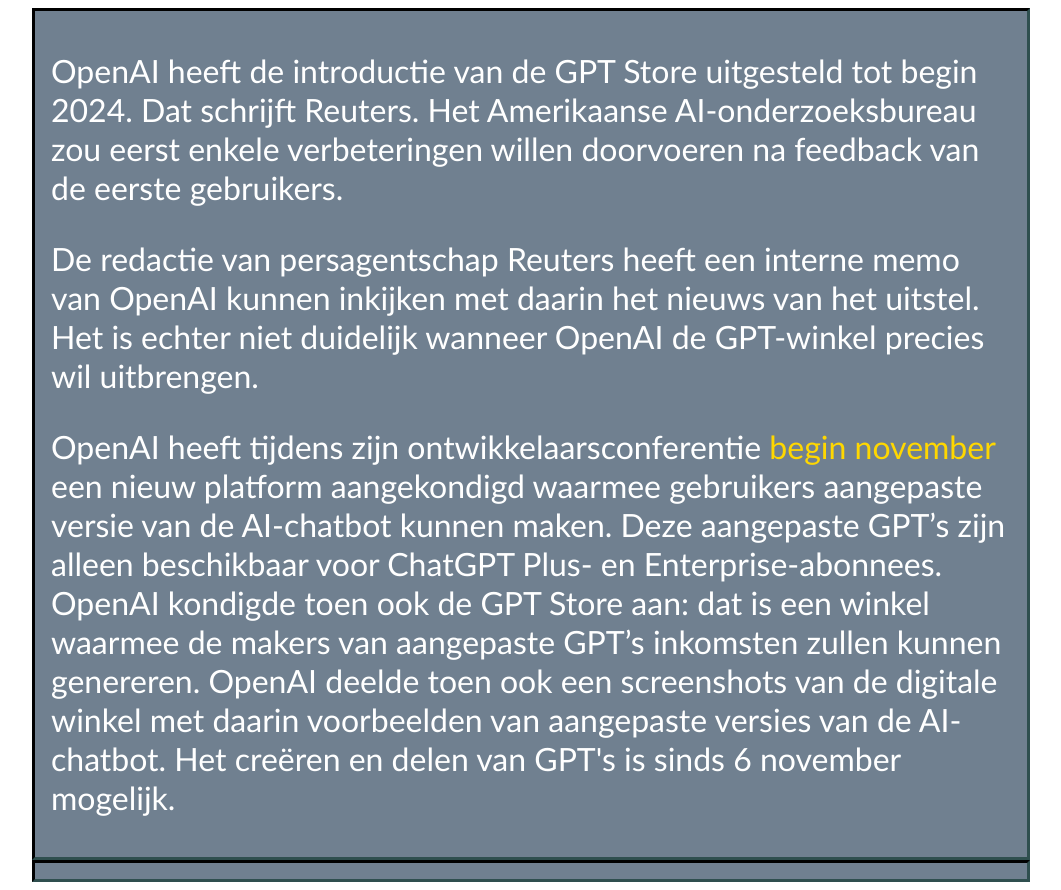
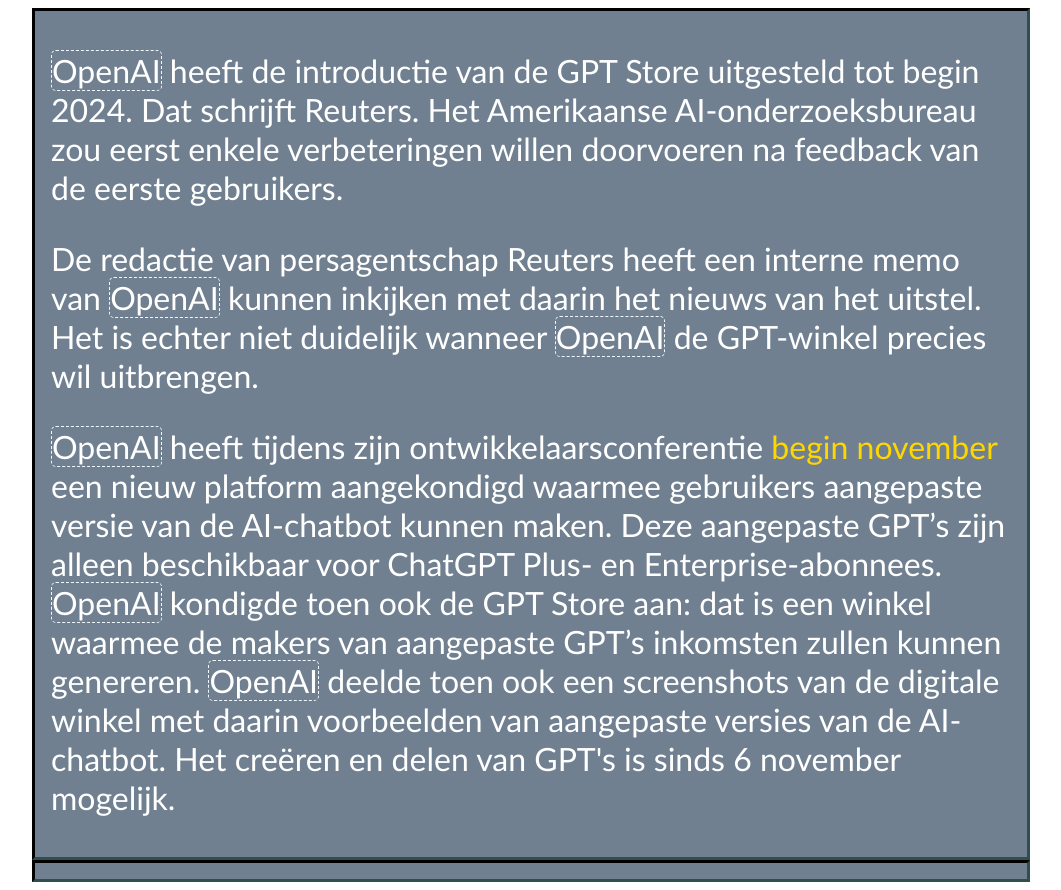
Before and after one commit to reposman33/hottext, an Angular app: page / in a window 1280 px wide. Shown: the whole page, without its empty margins (109-1170 px from the left). Built offline with nearby package versions, Linux system fonts and the light colour scheme.

Commit message:
voeg markering toe aan gemarkeerde woorden in tekst.

```diff
--- a/src/app/components/hottext/dynamictext.component.scss
+++ b/src/app/components/hottext/dynamictext.component.scss
@@ -8,6 +8,11 @@
   max-width: 75vw;
   overflow-y: auto;
   padding: 0.5rem 1rem;
+
+  [data-hottext] {
+    border: 1px dashed aliceblue;
+    border-radius: 5px;
+  }
 }
 
 :host ::ng-deep a {
@@ -18,7 +23,7 @@
 
 .popupwindow {
   background-color: white;
-  border: 3px inset darkgrey;
+  border: 6px inset darkgrey;
   color: darkslategrey;
   display: none;
   font-size: 1.1rem;
```
